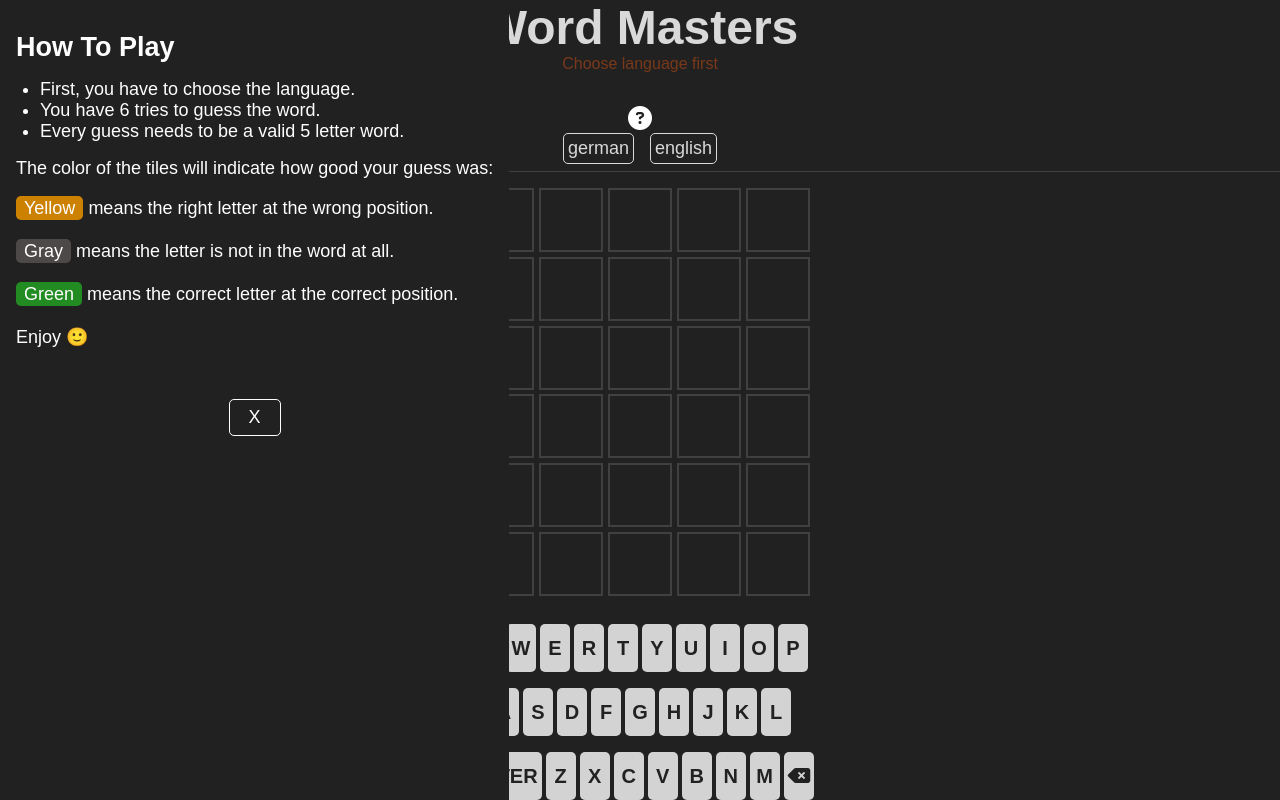
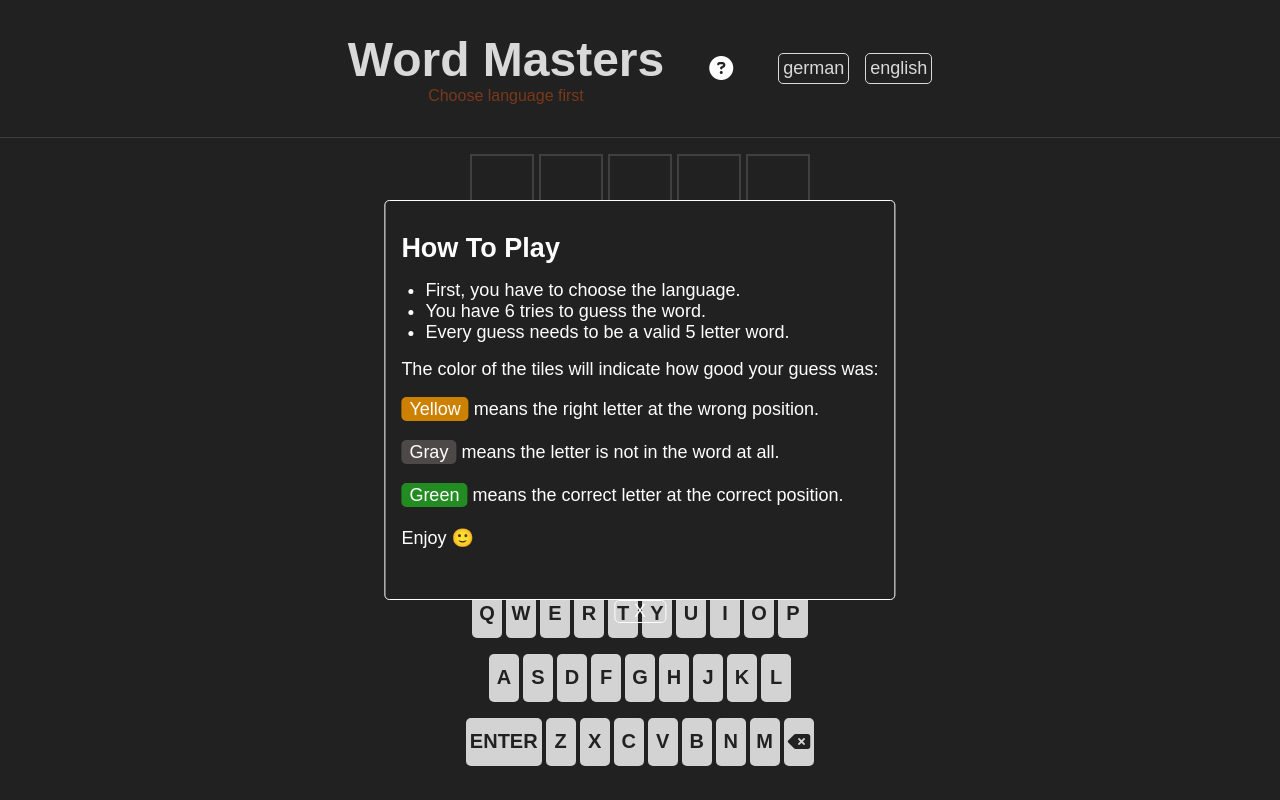
Before and after one commit to LubenStoyanov/guess-the-word, a plain HTML site: page index.html in a window 1280 px wide. Drawn offline with Linux system fonts and the light colour scheme.

Commit message:
Fix desktop layout

```diff
--- a/css/style.css
+++ b/css/style.css
@@ -23,6 +23,7 @@ body {
     font-family: Arial, Helvetica, sans-serif;
     background-color: var(--bg-primary);
     color: var(--text-color);
+    overflow: hidden;
 }
 
 .support-info {
@@ -57,6 +58,12 @@ body {
     font-size: 12px;
     color: var(--info);
     animation: pulse-text 2s ease-in-out infinite;
+}
+
+.header__game-info-modal {
+    display: flex;
+    align-items: center;
+    justify-content: center;
 }
 
 .header__game-info-modal-icon {
@@ -258,17 +265,62 @@ p.answer {
     margin-top: 2rem;
 }
 
+.slide-out-down {
+    animation: slide-out-down 0.3s ease-in-out;
+    visibility: hidden;
+}
+
+.slide-in-up {
+    animation: slide-in-up 0.3s ease-in-out;
+}
+
+@keyframes slide-in-up {
+    0% {
+        top: 1000px;
+        opacity: 0;
+    }
+
+    100% {
+        top: 0;
+        opacity: 1;
+    }
+}
+@keyframes slide-out-down {
+    0% {
+        top: 0;
+        opacity: 1;
+    }
+    100% {
+        top: 1000px;
+        opacity: 0;
+    }
+}
+
 @media (min-width: 768px) {
+    .game-info {
+        top: 50%;
+        left: 50%;
+        transform: translate(-50%, -50%);
+        max-height: 50vh;
+        border: 1px solid var(--text-color);
+        border-radius: 5px;
+    }
+
     .header {
         margin-bottom: 1rem;
         display: flex;
-        flex-direction: column;
-        align-items: center;
+        justify-content: center;
+        align-content: center;
+        gap: 2rem;
+        padding: 2rem 0;
+    }
+
+    .header__middle {
+        min-width: 50px;
     }
 
     .header__heading {
         text-align: center;
-        padding-bottom: 2rem;
     }
 
     .header__title {
@@ -293,7 +345,6 @@ p.answer {
         gap: 1rem;
         color: #d9d9d9;
         font-size: 1.125rem;
-        margin-bottom: 1rem;
     }
 
     .btn-language {
@@ -302,35 +353,41 @@ p.answer {
         padding: 0.25rem;
         transition: all 0.2s ease-in-out;
     }
-}
 
     .slide-out-down {
-    animation: slide-out-down 0.3s ease-in-out;
+        animation: slide-out-down-desktop 0.3s ease-in-out;
         visibility: hidden;
     }
 
     .slide-in-up {
-    animation: slide-in-up 0.3s ease-in-out;
+        animation: slide-in-up-desktop 0.3s ease-in-out;
     }
 
-@keyframes slide-in-up {
+    @keyframes slide-out-down-desktop {
+        0% {
+            top: 50%;
+            left: 50%;
+            transform: translate(-50%, -50%);
+        }
+
+        100% {
+            top: 1000px;
+            opacity: 0;;
+        }
+    }
+
+    @keyframes slide-in-up-desktop {
         0% {
             top: 1000px;
             opacity: 0;
         }
+
         100% {
-        top: 0;
+            top: 50%;
+            left: 50%;
+            transform: translate(-50%, -50%);
             opacity: 1;
         }
-}
-@keyframes slide-out-down {
-    0% {
-        top: 0;
-        opacity: 1;
-    }
-    100% {
-        top: 1000px;
-        opacity: 0;
     }
 }
 
--- a/index.html
+++ b/index.html
@@ -9,6 +9,7 @@
     </head>
     <body>
         <div class="page-wrapper">
+            <!--TODO: Implement modal with dialog HTML element-->
             <div class="game-info">
                 <h2>How To Play</h2>
                 <ul>
@@ -29,12 +30,14 @@
                     <h1 class="header__title">Word Masters</h1>
                     <small class="header__small">Choose language first</small>
                 </div>
+                <div class="header__middle">
                     <div class="header__game-info-modal">
                         <button class="header__game-info-modal-icon"><span class="fa-solid fa-circle-question"></span></button>
                     </div>
                     <div class="loading-spinner hidden"><div class="loading">
                             <div></div><div></div><div></div><div></div><div></div><div></div><div></div><div></div><div></div><div></div><div></div><div></div>
                         </div></div>
+                </div>
                 <div class="btns-language-wrapper">
                     <button data-language="de" class="btn-language">
                         german
--- a/src/main.js
+++ b/src/main.js
@@ -13,7 +13,7 @@ const gameOver = document.querySelector(".game-over");
 const gameOverHammer = new Hammer(gameOver);
 const gameInfoClose = document.querySelector(".game-info__close");
 const gameInfoCloseHammer = new Hammer(gameInfoClose);
-const headerGameInfoIcon = document.querySelector(".header__game-info-modal-icon");
+const headerGameInfoIcon = document.querySelector(".header__game-info-modal");
 const headerGameInfoIconHammer = new Hammer(headerGameInfoIcon);
 
 const ANSWER_LENGTH = 5;
@@ -101,8 +101,8 @@ async function main() {
         }
 
         try {
+            headerGameInfoIcon.classList.add("hidden");
             loading.classList.remove("hidden");
-            headerGameInfoIcon.classList.add("hidden");
             const isValid = await isValidWord();
             loading.classList.add("hidden");
             headerGameInfoIcon.classList.remove("hidden");
```
Lines whose indentation alone changed are shown as unchanged.
